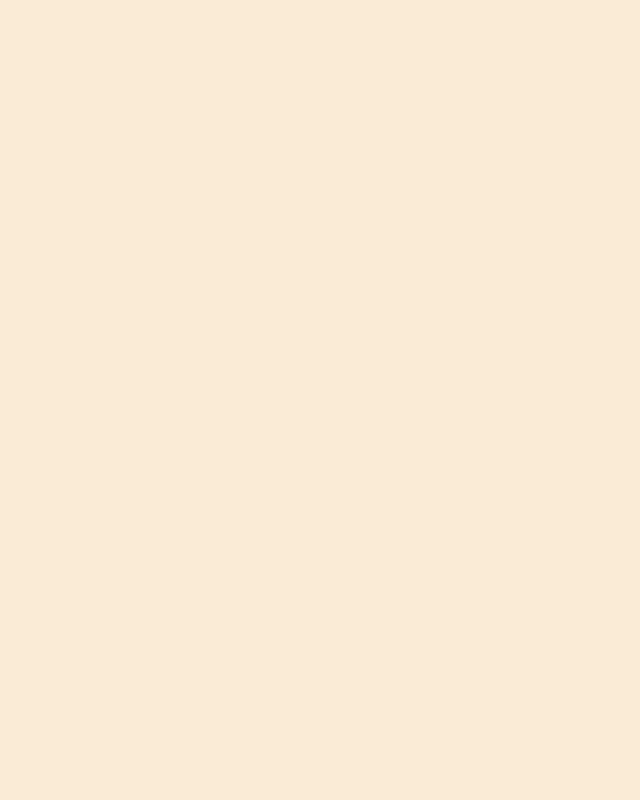
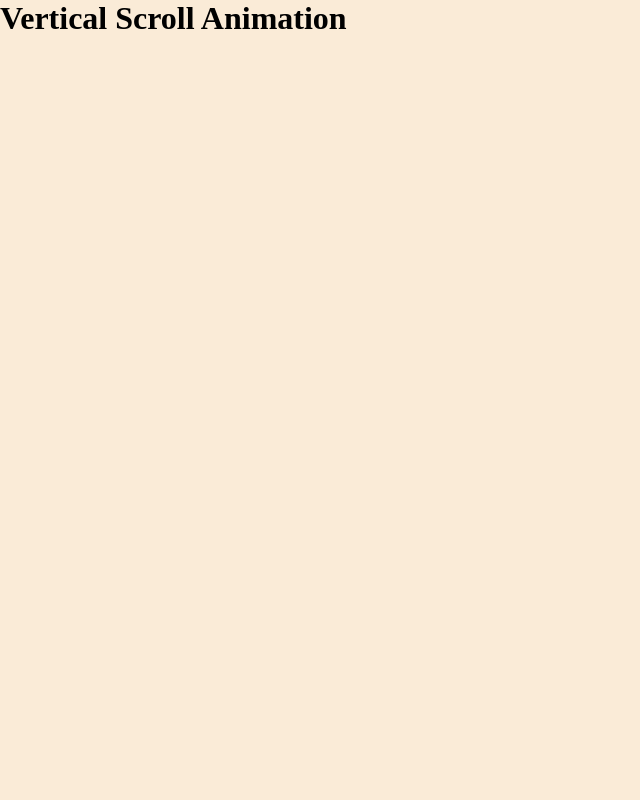
Before and after one commit to JK083/scrollTrigger-vertical-Scroll-or-simple-, a plain HTML site: page index.html in a window 1280 px wide. Shown: the top 800 px of the page, without its empty margins (0-640 px from the left). Drawn offline with nearby package versions, Linux system fonts and the light colour scheme; grey boxes are pictures that could not be loaded.

Commit message:
Update index.html

```diff
--- a/index.html
+++ b/index.html
@@ -7,7 +7,7 @@
     <link rel="stylesheet" href="style.css">
 </head>
 <body>
-    <div id="page1"></div>
+    <div id="page1"><h1>Vertical Scroll Animation</h1></div>
     <div id="page2">
         <img src="https://images.unsplash.com/photo-1728152689802-8063796d108a?q=80&w=2070&auto=format&fit=crop&ixlib=rb-4.0.3&ixid=M3wxMjA3fDB8MHxwaG90by1wYWdlfHx8fGVufDB8fHx8fA%3D%3D" alt="">
     </div>
```
